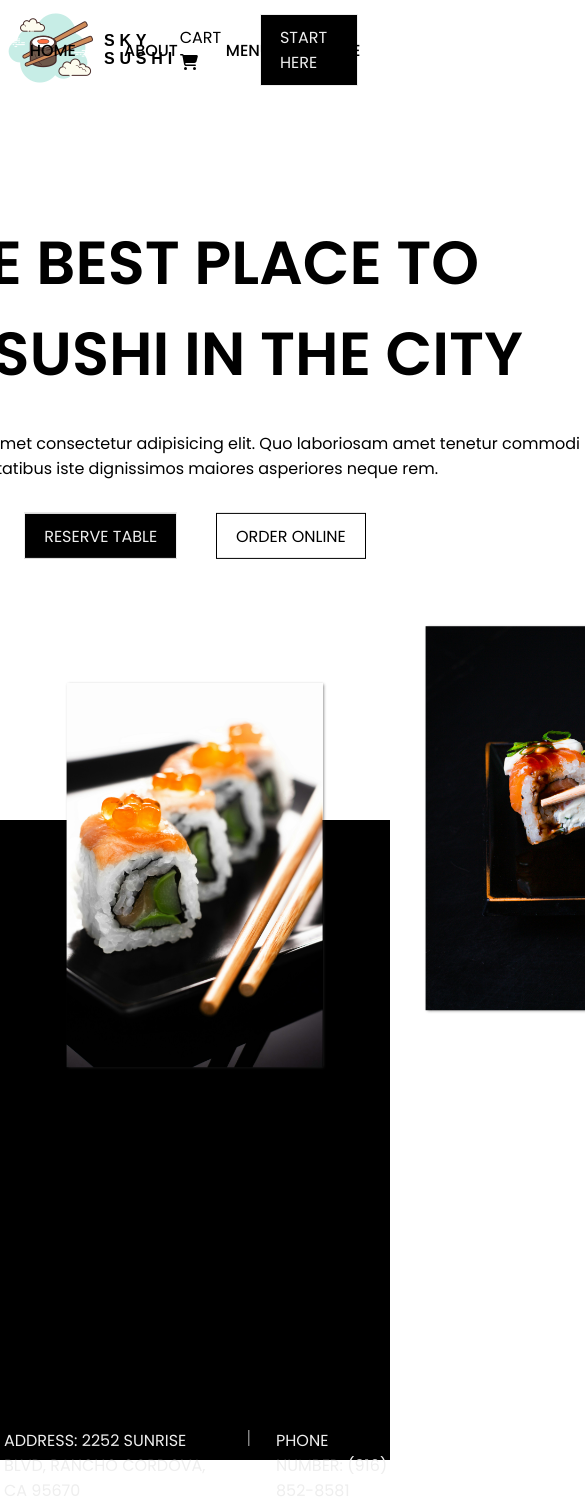
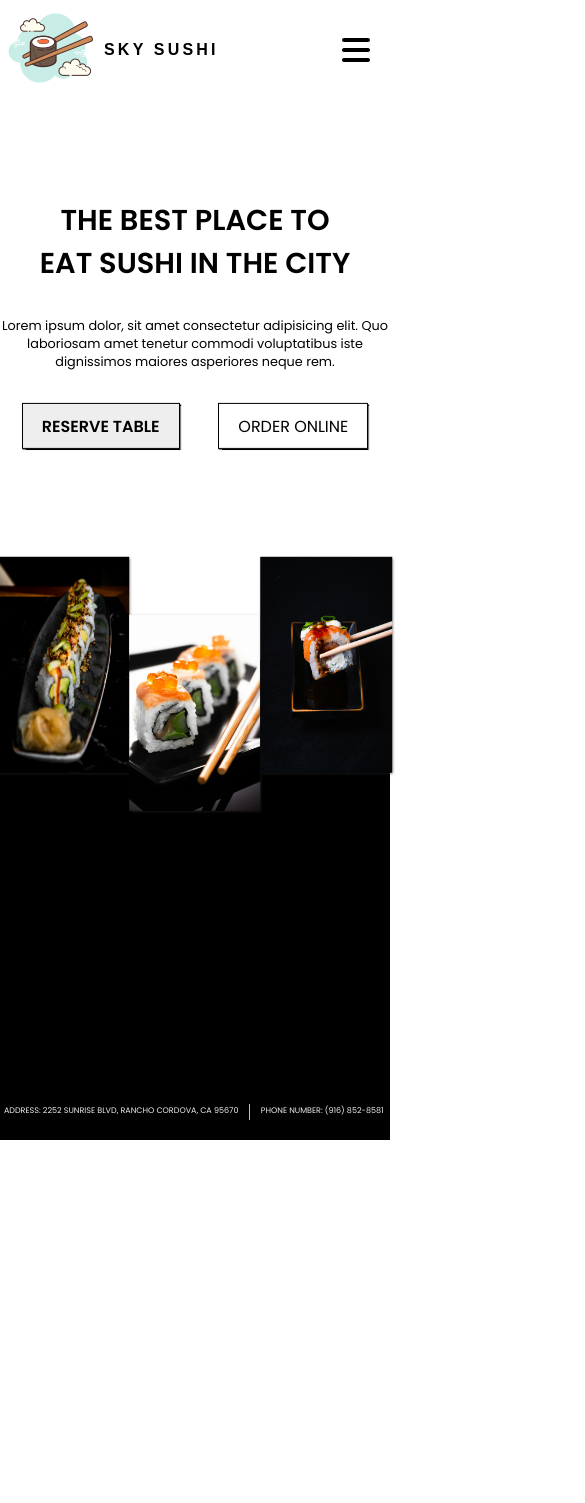
Before and after one commit to Shahabr99/SkySushi, a React (Vite) app: page / in a window 390 px wide. Shown: the top 1503 px of the page, 585 px wide, since content can reach past the window. After the commit the page ends 1140 px from the top, so only its background shows below. Built offline with nearby package versions, Linux system fonts and the light colour scheme; a web font is replaced by a local one.

Commit message:
responsiveness

```diff
--- a/src/components/About.css
+++ b/src/components/About.css
@@ -196,6 +196,7 @@
         max-width: 90%;
         display: flex;
         flex-direction: column;
+        gap: 0;
     }
 
     .info-section {
@@ -240,4 +241,69 @@
     .hero {
         width: 90%;
     }
+
+    /* .navbar {
+        position: static;
+        justify-content: space-around;
+    } */
+
+    /* .list-container {
+        position: absolute;
+        left: 97%;
+        top: 15%;
+        background-color: #6763637c;
+        padding: 0.6rem 1.2rem;
+        transform: translate(-71%, -50%);
+        width: 5.6rem;
+    } */
+
+    /* .list-container ul {
+        flex-direction: column;
+        align-items: center;
+        justify-content: center;
+        gap: 2rem;
+    } */
 }
+
+@media screen and (max-width: 670px) {
+    .hero {
+        width: 90%;
+        height: 70rem;
+    }
+
+    .info-section {
+        padding: 0;
+    }
+
+    .info-section h1 {
+        font-size: 2rem;
+    }
+
+    .info-section p {
+        font-size: 0.9rem;
+    }
+
+    .hero {
+        height: 25rem;
+    }
+
+    .info-section {
+        justify-content: space-evenly;
+    }
+}
+
+/* @media screen and (max-width: 475px) {
+    .navbar {
+        justify-content: start;
+    }
+
+    .cart-container {
+        display: none;
+        visibility: hidden;
+        opacity: 0;
+    }
+
+    .list-container {
+        left: 94%;
+    }
+} */
--- a/src/components/Homepage.css
+++ b/src/components/Homepage.css
@@ -3,8 +3,8 @@
 }
 
 .homepage-header {
-    width: 100vw;
-    min-height: 45rem;
+    width: 100%;
+    height: 35rem;
     position: relative;
 }
 
@@ -51,30 +51,36 @@
     font-family: "Poppins", sans-serif;
     font-weight: 400;
     font-style: normal;
+    box-shadow: 1px 1px 1px #000;
+}
+
+.btns a:active {
+    box-shadow: inset 1px 1px 1px #000;
 }
 
 #reserve-btn:link, #reserve-btn:visited {
-    background-color: #000;
-    color: #eee;
+    background-color: #eee;
+    color: #000;
+    font-weight: 600;
 }
 
 #reserve-btn:hover, #reserve-btn:active {
-    background-color: #fff;
+    background-color: #6ba4d3;
     color: #000;
 }
 
 footer {
     background-color: #000;
-    height: 40rem;
+    height: 30rem;
     position: relative;
-    width: 100vw;
+    width: 100%;
 }
 
 .information {
     position: absolute;
     display: flex;
     gap: 1.6rem;
-    top: 95%;
+    top: 92%;
     left: 1%;
 }
 
@@ -95,7 +101,7 @@ span {
 .sushi-container {
     position: absolute;
     left: 50%;
-    top: 58%;
+    top: 65%;
     transform: translate(-50%, -50%);
     display: flex;
     justify-content: space-between;
@@ -105,8 +111,8 @@ span {
 }
 
 .sushi-img {
-    width: 16rem;
-    height: 24rem;
+    max-width: 14rem;
+    max-height: 22rem;
     box-shadow: 1px 1px 3px #2d2d2da7;
 }
 
@@ -119,6 +125,112 @@ span {
 }
 
 
-@media screen and (min-width: 116rem){
+@media screen and (max-width: 1035px){
+    .sushi-container {
+        gap: 1.2rem;
+    }
+}
 
+@media screen and (max-width: 850px) {
+    .hero-section {
+        width: 35rem;
+    }
+
+    .hero-section h1 {
+        font-size: 3rem;
+    }
+
+    /* .list-container {
+        left: 95%;
+    } */
+
+    .sushi-container {
+        gap: 0.6rem;
+    }
+
+    .sushi-img {
+        max-width: 11rem;
+        max-height: 19rem;
+    }
+
+    footer {
+        height: 30rem;
+    }
+
+    .information p{
+        font-size: 0.7rem;
+    }
+
+    .sushi-container {
+        top: 66%;
+    }
 }
+
+@media screen and (max-width: 650px) {
+    .hero-section {
+        max-width: 28rem;
+    }
+
+    .hero-section h1 {
+        font-size: 2.4rem;
+    }
+
+    .sushi-container {
+        top: 60%;
+    }
+
+    .sushi-img {
+        max-width: 9rem;
+        max-height: 15rem;
+    }
+
+    .information {
+        gap: 0.8rem;
+    }
+
+    .information p {
+        font-size: 0.6rem;
+    }
+}
+
+
+@media screen and (max-width: 485px) {
+    .homepage-header {
+        min-height: 35rem;
+    }
+
+    .hero-section {
+        max-width: 25rem;
+    }
+
+    .list-container {
+        left: 90%;
+    }
+
+    .hero-section h1 {
+        font-size: 1.8rem;
+    }
+
+    .hero-section p {
+        font-size: 0.8rem;
+    }
+
+    .sushi-container {
+        top: 60%;
+        gap: 0;
+    }
+
+    .sushi-img {
+        max-width: 8.2rem;
+        max-height: 14rem;
+    }
+
+    .information {
+        gap: 0.6rem;
+        align-items: center;
+    }
+
+    .information p {
+        font-size: 0.5rem;
+    }
+}
--- a/src/components/Menu.css
+++ b/src/components/Menu.css
@@ -1,12 +1,12 @@
 .menu-header{
-    width: 100vw;
-    height: 65vh;
+    width: 100%;
+    height: 100vh;
     display: flex;
     flex-direction: column;
 }
 
 .menu-section {
-    width: 50rem;
+    max-width: 50rem;
     margin: 6rem auto;
     display: flex;
     flex-direction: column;
@@ -68,10 +68,12 @@
     align-items: center;
     justify-content: space-evenly;
     gap: 1.2rem;
-    width: 80vw;
+    max-width: 80vw;
+    max-height: 80vh;
     margin: 0 auto;
     padding: 0.7rem;
 }
+
 
 
 .sushi-card {
@@ -133,3 +135,66 @@
     font-family: "Poppins", sans-serif;
     font-weight: 600;
 }
+
+
+@media screen and (max-width: 1000px) {
+    .menu-section {
+        max-width: 35rem;
+        gap: 1.2rem;
+    }
+
+    .menu-section h1 {
+        font-size: 2.4rem;
+        letter-spacing: 0.8rem;
+    }
+}
+
+@media screen and (max-width:750px) {
+    .list-container {
+        left: 92%;
+    }
+}
+
+
+@media screen and (max-width: 575px) {
+    .menu-header {
+        width: 85%;
+        margin: 0 auto;
+    }
+
+    .menu-section h1 {
+        font-size: 1.6rem;
+    }
+
+    .menu-section p {
+        font-size: 1rem;
+    }
+
+    .sort-btns {
+        gap: 0.8rem;
+    }
+
+    .btn {
+        padding: 0.4rem 0.9rem;
+    }
+
+    .btn:active {
+        padding: 0.4rem 0.9rem
+    }
+
+    .sushi-card {
+        width: 16rem;
+    }
+}
+
+@media screen and (max-width: 475px) {
+    .btn {
+        padding: 0.3rem 0.7rem;
+        font-size: 0.6rem;
+    }
+
+    .btn:active {
+        padding: 0.3rem 0.7rem;
+        font-size: 0.6rem;
+    }
+}
--- a/src/nav-routes/Nav.css
+++ b/src/nav-routes/Nav.css
@@ -1,7 +1,7 @@
 .navbar {
     display: flex;
     align-items: center; /* Vertically center children */
-    width: 100vw;
+    width: 100%;
     justify-content: space-between;
     position: relative;
 }
@@ -14,29 +14,13 @@
     font-size: 1rem;
     font-style: normal;
     text-transform: uppercase;
-    letter-spacing: 0.3rem;
+    letter-spacing: 0.2rem;
     gap: 0.5rem;
-}
-
-.list-container {
-    display: flex;
-    justify-content: space-between;
-    gap: 20rem;
-    position: absolute;
-    top: 50%;
-    left: 50%;
-    transform: translate(-50%, -50%)
 }
 
 .nav-list {
     display: flex;
     align-items: center;
-}
-
-.nav-link:hover, .nav-link:active {
-    color: #000;
-    text-decoration: none;
-    text-transform: uppercase;
 }
 
 .nav-link:visited, .nav-link:link {
@@ -45,25 +29,42 @@
     text-transform: uppercase;
 }
 
+.nav-link:hover, .nav-link:active {
+    color: #6ba4d3;
+    text-decoration: none;
+    text-transform: uppercase;
+}
+
+.list-container {
+    display: flex;
+    justify-content: space-between;
+    gap: 20rem;
+    z-index: 999;
+    justify-content: center;
+}
+
 
 .list-container ul {
     list-style: none;
     display: flex;
-    gap: 3rem;
+    gap: 2rem;
 }
 
 .list-container ul li {
     font-family: "Poppins", sans-serif;
     font-weight: 500;
     font-style: normal;
+    display: flex;
+    gap: 0.6rem;
+    align-items: center;
 }
 
 .cart-container {
     display: flex;
-    gap: 2.4rem;
-    margin-right: 1.2rem;
     align-items: center;
-    margin-right: 2rem;
+    justify-content: space-evenly;
+    max-width: 14rem;
+    gap: 1.2rem;
 }
 
 .shop-link:hover, .shop-link:active {
@@ -93,6 +94,125 @@
 }
 
 #start-btn:hover {
-    background-color: #eee;
+    background-color: #6ba4d3;
+
     color: #000;
 }
+
+.menu-btn {
+    display: none;
+    visibility: hidden;
+    opacity: 0;
+}
+
+
+
+
+@media screen and (max-width:1000px) {
+    .navbar {
+        display: flex;
+        position: static;
+        justify-content: space-between;
+        align-items: center;
+    }
+
+    .list-container {
+        position: absolute;
+        left: 94%;
+        top: 16%;
+        background-color: #040303fc;
+        padding: 0.4rem 0.6rem;
+        transform: translate(-71%, -50%);
+        width: 7.9rem;
+        display: none;
+        opacity: 0;
+        visibility: hidden;
+    }
+
+    .list-container ul {
+        flex-direction: column;
+        align-items: center;
+        justify-content: center;
+        gap: 1.4rem;
+    }
+
+    .list-container ul li {
+        max-width: 7.8rem;
+        display: flex;
+        gap: 0.6rem;
+        align-items: center;
+        justify-content: center;
+    }
+
+    .icons {
+        color: #6ba4d3;
+    }
+
+    .nav-link:visited, .nav-link:link {
+        color: #eee;
+    }
+
+    .nav-link:hover, .nav-link:active {
+        color: #6ba4d3;
+    }
+
+    .cart-container {
+        opacity: 0;
+        visibility: hidden;
+        display: none;
+    }
+
+    .menu-btn {
+        display: inline-block;
+        visibility: visible;
+        opacity: 1;
+        width: 3rem;
+    }
+
+    .x-btn:hover, .x-btn:active {
+        cursor: pointer;
+    }
+
+    .hambur:hover, .hambur:active {
+        cursor: pointer;
+    }
+
+    .open {
+        display: inline-block;
+        visibility: visible;
+        opacity: 1;
+    }
+
+    .close {
+        display: none;
+        visibility: hidden;
+        opacity: 0;
+    }
+
+}
+
+@media screen and (max-width: 535px) {
+    .cart-container {
+        display: none;
+        visibility: hidden;
+        opacity: 0;
+    }
+
+    .list-container {
+        left: 92%;
+    }
+}
+
+
+@media screen and (max-width: 475px) {
+
+    .cart-container {
+        display: none;
+        visibility: hidden;
+        opacity: 0;
+    }
+
+    .list-container {
+        left: 95%;
+    }
+}
--- a/src/nav-routes/Nav.tsx
+++ b/src/nav-routes/Nav.tsx
@@ -1,10 +1,16 @@
 import imgUrl from "/images/logo.png"
 import { FontAwesomeIcon } from '@fortawesome/react-fontawesome';
 import { faCartShopping } from '@fortawesome/free-solid-svg-icons';
+import {faBars, faXmark, faBookOpen, faUtensils, faHouse} from '@fortawesome/free-solid-svg-icons'
 import "./Nav.css"
+import { useState } from "react";
 
 function Nav() {
+    const [menuOpen, setMenuOpen] = useState<boolean>(false);
 
+    function handleClick() {
+        setMenuOpen(!menuOpen)
+    }
 
     return (
         <nav className="navbar">
@@ -12,17 +18,21 @@ function Nav() {
                 <a href="/"><img src={imgUrl} alt="" /></a>
                 <p>Sky Sushi</p>
             </div>
+            <div className={`list-container ${menuOpen ? 'open':'close'}`}>
+                <ul>
+                    <li><FontAwesomeIcon className="icons" icon={faHouse} /> <a className="nav-link" href="/">Home</a></li>
+                    <li><FontAwesomeIcon className="icons" icon={faUtensils} /><a className="nav-link" href="/about"> About</a></li>
+                    <li><FontAwesomeIcon className="icons" icon={faBookOpen} /> <a className="nav-link" href="/menu">Menu</a></li>
+                    <li><FontAwesomeIcon className="icons" icon={faCartShopping} /><a className="nav-link" href="/">Orders</a></li>
+                </ul>
+            </div>
             <div className="cart-container">
                 <a className="shop-link" href="">Cart <FontAwesomeIcon icon={faCartShopping} /></a>
                 <a className="shop-link" id="start-btn" href="">Start Here</a>
             </div>
-            <div className="list-container">
-                <ul>
-                    <li><a className="nav-link" href="/">Home</a></li>
-                    <li><a className="nav-link" href="/about">About</a></li>
-                    <li><a className="nav-link" href="/menu">Menu</a></li>
-                    <li><a className="nav-link" href="/">Page</a></li>
-                </ul>
+            <div className="menu-btn">
+                <FontAwesomeIcon className={`hambur ${menuOpen ? 'close':'open'}`} icon={faBars} size="2xl" onClick={handleClick} />
+                <FontAwesomeIcon className={`x-btn ${menuOpen ? 'open':'close'}`} icon={faXmark} size="2xl" onClick={handleClick} />
             </div>
         </nav>
     );
```
Also changed, not shown: src/components/Menu.tsx (+4 -5 lines), public/images/sushiwal.jpg (added).
